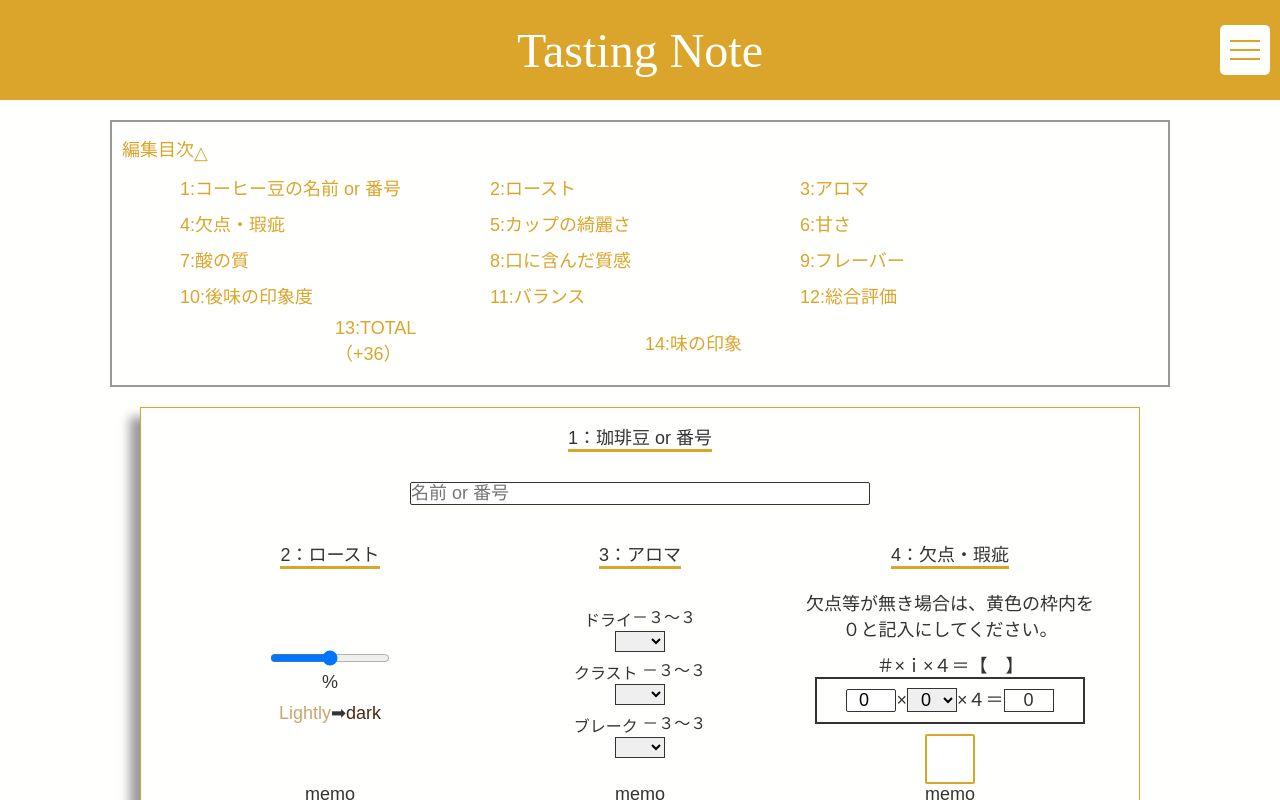
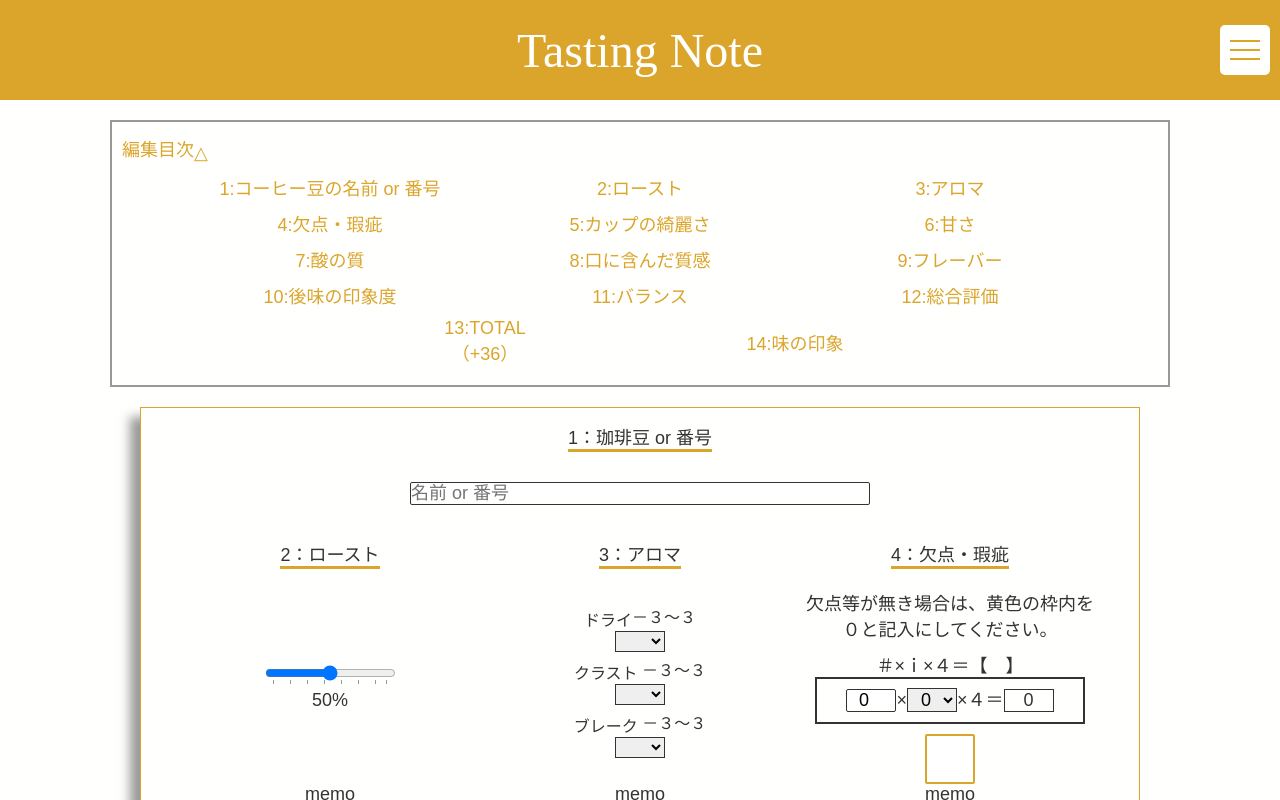
Before and after one commit to akiran1sei/coffee-app, a Next.js app: page /new_select in a window 1280 px wide. Shown: the top 800 px of the page. Built offline with nearby package versions, Linux system fonts and the light colour scheme.

Commit message:
♻️ form要素のroast内を修正中（継続中）

```diff
--- a/pages/new_select.js
+++ b/pages/new_select.js
@@ -218,17 +218,21 @@ export default function NewPage() {
                           type="range"
                           name="roast"
                           id="roast"
-                          className={styles.edit_roast_gradient}
                           value={roast}
+                          list="roast_value"
                           onChange={(e) => setRoast(e.target.value)}
                         />
-                        <p className={styles.edit_roast_value}>%</p>
-                        <p>
-                          <span className={styles.edit_roast_lightly}>
-                            Lightly
-                          </span>
-                          ➡<span className={styles.edit_roast_dark}>dark</span>
-                        </p>
+                        <datalist id="roast_value">
+                          <option value="0">ライト</option>
+                          <option value="15">シナモン</option>
+                          <option value="30">ミディアム</option>
+                          <option value="45">ハイ</option>
+                          <option value="60">シティ</option>
+                          <option value="75">フルシティ</option>
+                          <option value="90">フレンチ</option>
+                          <option value="100">イタリアン</option>
+                        </datalist>
+                        <p className={styles.edit_roast_value}>{roast}%</p>
                       </div>
                       <div className={styles.edit_item_message_box}>
                         <label htmlFor="roast-message">memo</label>
--- a/styles/Home.module.css
+++ b/styles/Home.module.css
@@ -352,6 +352,7 @@
   color: var(--color-font-yellow);
   text-align: start;
 }
+
 /* edit_number_list */
 .edit_number_list {
   display: none;
@@ -367,6 +368,11 @@
 }
 .edit_number_item {
   width: 300px;
+}
+@media screen and (min-width: 1000px) {
+  .edit_number_list {
+    text-align: center;
+  }
 }
 /*
 
@@ -550,30 +556,7 @@
   width: 90%;
   height: 150px;
 }
-/* edit_roast_gradient  */
-.edit_roast_gradient {
-  width: 120px;
-  background: linear-gradient(
-    90deg,
-    #caa571 0%,
-    #b88b53 15%,
-    #ab7b48 30%,
-    #9e6c3c 45%,
-    #956843 60%,
-    #8b674c 75%,
-    #613a1d 90%,
-    #472712 100%
-  );
-}
 
-/* edit_roast_lightly  */
-.edit_roast_lightly {
-  color: #caa571;
-}
-/* edit_roast_dark  */
-.edit_roast_dark {
-  color: #472712;
-}
 /* edit_defects_calc */
 .edit_defects_calc {
   width: 90%;
```
